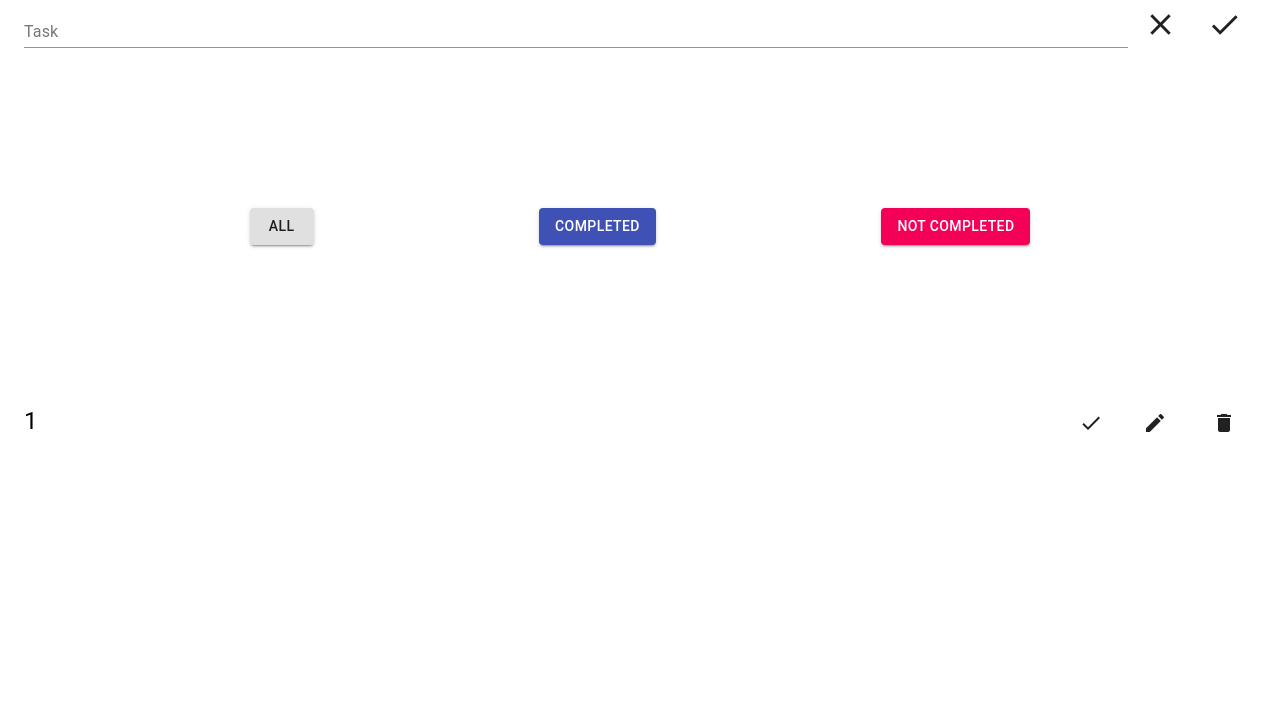
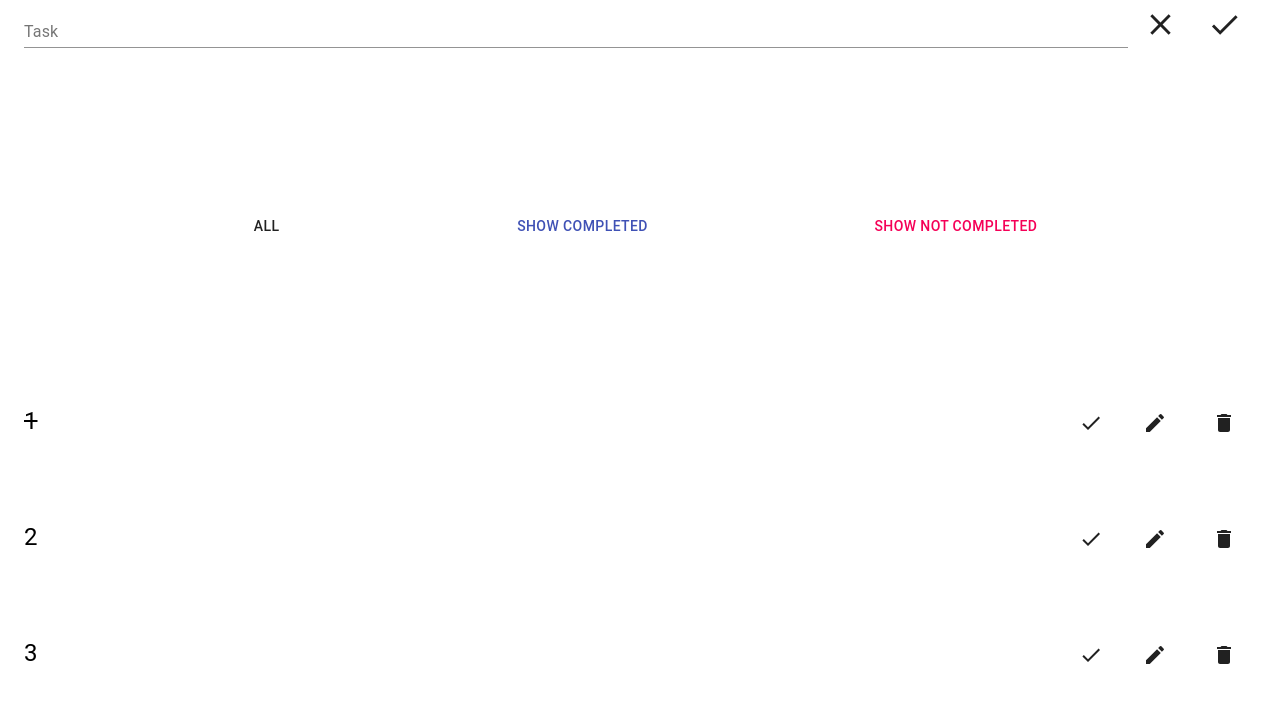
Before and after one commit to kinshhakD/TodoList-React-Redux-Thunk-Material-UI, a React (Create React App) app: page / in a window 1280 px wide. Shown: the top 702 px of the page. Built offline with nearby package versions, Linux system fonts and the light colour scheme; data requests are answered from the project's data file.

Commit message:
deleted default props

```diff
--- a/db.json
+++ b/db.json
@@ -2,8 +2,18 @@
   "tasks": [
     {
       "text": "1",
+      "completed": true,
+      "id": 1
+    },
+    {
+      "text": "2",
       "completed": false,
-      "id": 1
+      "id": 2
+    },
+    {
+      "text": "3",
+      "completed": false,
+      "id": 3
     }
   ]
 }
--- a/src/components/CategoryLists/CategoryBtn.jsx
+++ /dev/null
@@ -1,21 +0,0 @@
-import React from 'react';
-import { Button } from '@material-ui/core';
-import PropTypes from 'prop-types';
-
-const CategoryBtn = ({ text, onClick, color }) => (
-  <Button variant="contained" onClick={onClick} color={color}>{text}</Button>
-);
-
-CategoryBtn.defaultProps = {
-  text: '',
-  onClick: () => {},
-  color: 'white',
-};
-
-CategoryBtn.propTypes = {
-  text: PropTypes.string,
-  onClick: PropTypes.func,
-  color: PropTypes.string,
-};
-
-export default CategoryBtn;
--- a/src/components/CategoryLists/CategoryTasks.jsx
+++ b/src/components/CategoryLists/CategoryTasks.jsx
@@ -1,26 +1,19 @@
-import { Box } from '@material-ui/core';
+import { Box, Button } from '@material-ui/core';
 import React from 'react';
 import PropTypes from 'prop-types';
-import ButtonTask from './CategoryBtn';
 
 const CategoryTasks = ({ tasksAll, tasksCompleted, tasksNotCompleted }) => (
   <Box mb={20} display="flex" justifyContent="space-evenly">
-    <ButtonTask text="All" onClick={tasksAll} />
-    <ButtonTask text="Completed" color="primary" onClick={tasksCompleted} />
-    <ButtonTask text="Not completed" color="secondary" onClick={tasksNotCompleted} />
+    <Button onClick={tasksAll} color="default">All</Button>
+    <Button onClick={tasksCompleted} color="primary">Show Completed</Button>
+    <Button onClick={tasksNotCompleted} color="secondary">Show not Completed</Button>
   </Box>
 );
 
-CategoryTasks.defaultProps = {
-  tasksAll: true,
-  tasksCompleted: false,
-  tasksNotCompleted: false,
-};
-
 CategoryTasks.propTypes = {
-  tasksAll: PropTypes.bool,
-  tasksCompleted: PropTypes.bool,
-  tasksNotCompleted: PropTypes.bool,
+  tasksAll: PropTypes.func,
+  tasksCompleted: PropTypes.func,
+  tasksNotCompleted: PropTypes.func,
 
 };
 
--- a/src/components/Tasks/Task.jsx
+++ b/src/components/Tasks/Task.jsx
@@ -60,14 +60,6 @@ const Task = ({
   );
 };
 
-Task.defaultProps = {
-  text: '',
-  onRemove: () => {},
-  onComplete: () => {},
-  completed: false,
-  id: undefined,
-};
-
 Task.propTypes = {
   text: PropTypes.string,
   onRemove: PropTypes.func,
--- a/src/components/Tasks/Tasks.jsx
+++ b/src/components/Tasks/Tasks.jsx
@@ -68,13 +68,6 @@ const Tasks = ({
     </Box>
   );
 };
-
-Tasks.defaultProps = {
-  tasksAll: true,
-  tasksCompleted: false,
-  tasksNotCompleted: false,
-};
-
 Tasks.propTypes = {
   tasksAll: PropTypes.bool,
   tasksCompleted: PropTypes.bool,
```
